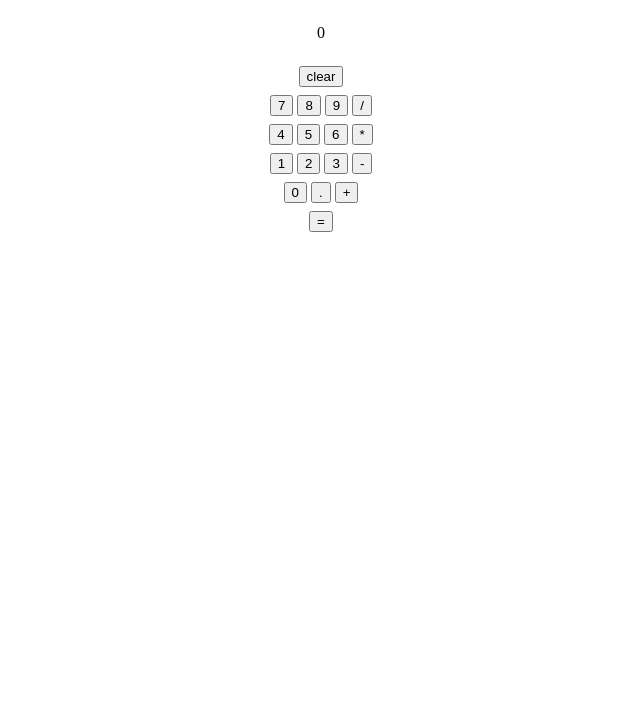
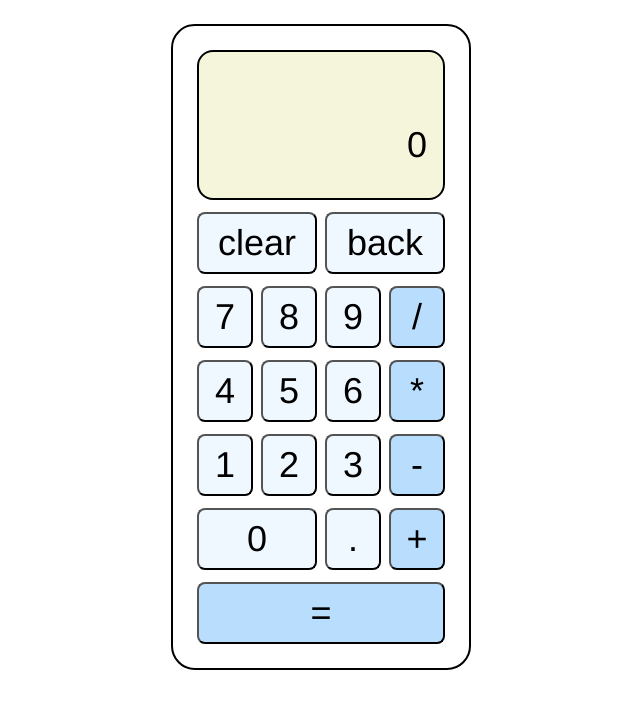
Before and after one commit to Philomath21/calculator, a plain HTML site: page index.html in a window 1280 px wide. Shown: the whole page, without its empty margins (319-959 px from the left). Drawn offline with Linux system fonts and the light colour scheme.

Commit message:
add css style

```diff
--- a/index.html
+++ b/index.html
@@ -10,33 +10,39 @@
 
 <body>
   <div id="box">
-    <p id="display">0</p>
-
-    <button type="submit" id="clear">clear</button>
+    <div class="row" id="rd">
+      <p id="display">0</p>
+    </div>
+    <div class="row" id="r1">
+      <button type="submit" id="clear">clear</button>
+      <button type="submit" id="back">back</button>
+    </div>
     <div class="row">
       <button type="submit" id="seven">7</button>
       <button type="submit" id="eight">8</button>
       <button type="submit" id="nine">9</button>
-      <button type="submit" id="division">/</button>
+      <button type="submit" class="operator" id="division">/</button>
     </div>
     <div class="row">
       <button type="submit" id="four">4</button>
       <button type="submit" id="five">5</button>
       <button type="submit" id="six">6</button>
-      <button type="submit" id="multiplication">*</button>
+      <button type="submit" class="operator" id="multiplication">*</button>
     </div>
     <div class="row">
       <button type="submit" id="one">1</button>
       <button type="submit" id="two">2</button>
       <button type="submit" id="three">3</button>
-      <button type="submit" id="subtraction">-</button>
+      <button type="submit" class="operator" id="subtraction">-</button>
     </div>
-    <div class="row">
+    <div class="row" id="r5">
       <button type="submit" id="zero">0</button>
       <button type="submit" id="dot">.</button>
-      <button type="submit" id="addition">+</button>
+      <button type="submit" class="operator" id="addition">+</button>
     </div>
-    <button type="submit" id="evaluate">=</button>
+    <div class="row" id="r6">
+      <button type="submit" class="operator" id="evaluate">=</button>
+    </div>
 
 
   </div>
--- a/javascript.js
+++ b/javascript.js
@@ -54,7 +54,7 @@ function updateInputArray (){
       if (inputArray.length == 3){ //calculate the previous expression first
         num = operate(...inputArray);
         num = Math.round(num*100000000)/100000000;
-        display.textContent = (isNaN(num)) ? `Zero division error. E cholbe na!` : `${num}`;
+        display.textContent = (isNaN(num)|| !isFinite(num)) ? `Zero division error` : `${num}`;
         inputArray = [];
         inputArray.push(num);
       }
@@ -63,7 +63,7 @@ function updateInputArray (){
       decimalPlaceCounter = 0;
     }
     isThisNum = false;
-  }
+  };
 
   let clear = document.querySelector('#clear');
   clear.addEventListener('click', ()=> {
@@ -71,6 +71,18 @@ function updateInputArray (){
     num = 0;
     decimalPlaceCounter = 0;
     display.textContent = num;
+  });
+
+  let back = document.querySelector('#back');
+  back.addEventListener('click', () => {
+    if (decimalPlaceCounter){
+      decimalPlaceCounter--;
+      num = num - digit/(10**decimalPlaceCounter);
+    } else {
+      num = num*10 + digit
+    }
+    display.textContent = `${num}`;
+    isThisNum = true;
   })
 
   // Adding event listeners for digit buttons
--- a/style.css
+++ b/style.css
@@ -1,20 +1,69 @@
-body {
+* {
+    font-family: 'Franklin Gothic Medium', 'Arial Narrow', Arial, sans-serif;
+    font-weight: lighter;
+    font-size: 36px;
+}
+
+body,
+#box {
     display: flex;
     flex-direction: column;
     justify-content: center;
     align-items: center;
+}
+
+#box {
+    flex: 0 0 auto;
+    border: 1px solid black;
+    margin: 16px;
+    padding: 24px;
+    border: 2px solid black;
+    border-radius: 24px;
+
+    align-items: stretch;
+    gap: 12px;
+}
+
+.row {
+    flex: 1 1 auto;
+    display: flex;
     gap: 8px;
 }
 
-#box {
-    flex: 0;
-
-    display: flex;
-    flex-direction: column;
-    align-items: center;
-    gap: 8px;
+#rd {
+    border: 1px solid black;
+    padding: 8px;
+    margin: 0;
+    padding: 32px 16px;
+    justify-content: flex-end;
+    max-width: 214px;
+    border: 2px solid black;
+    border-radius: 16px;
+    background-color: beige;
 }
 
-.row {
-    justify-content: space-between;
+    #display {
+        margin: 0;
+        display: flex;
+        flex-wrap: wrap;
+        align-items: flex-end;
+        height: 82px;
+    }
+
+button {
+    width: 56px;
+    padding: 8px;
+    margin: 0;
+    background-color: aliceblue;
+    border-radius: 8px;
 }
+
+#r1 button,
+#r6 button,
+#zero {
+    flex: 1;
+}
+
+.operator {
+    background-color: rgb(185, 221, 253);
+}
```
Also changed, not shown: extra.js (+30 -0 lines).
